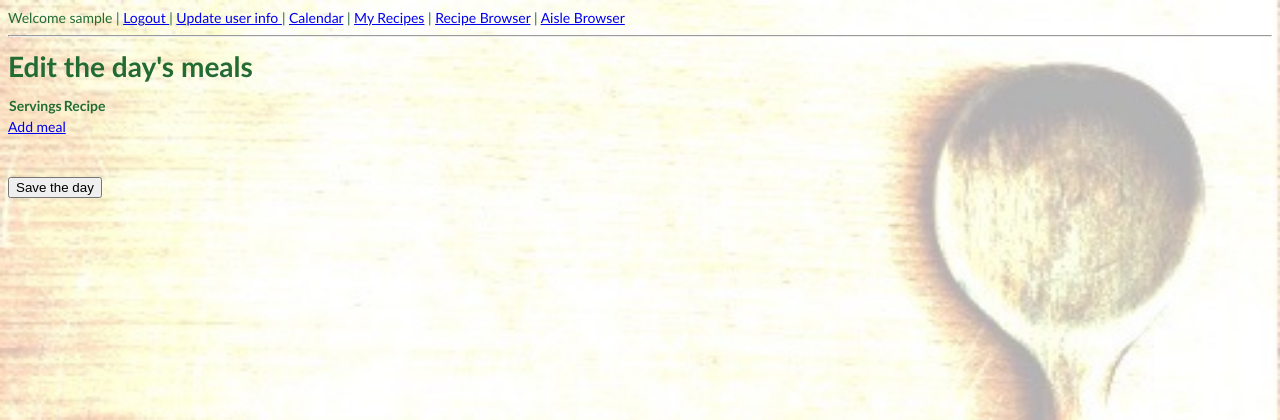
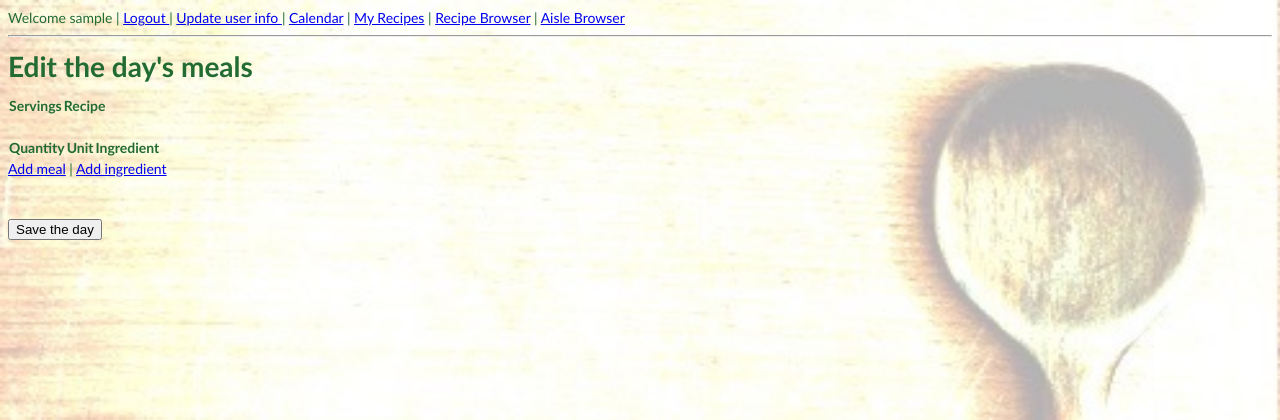
Before and after one commit to jessebutterfield/recipes, a Django app: page /mealplanner/1/1/1/ in a window 1280 px wide. Shown: the top 420 px of the page. Run offline with Django 3.2, Linux system fonts and the light colour scheme; a user stored in the database is signed in; tables that the repository leaves empty hold one stand-in row (values such as "Sample post"); lists and menus that the app fills with data are empty.

Commit message:
added ability to add ingredients on the day itself

```diff
--- a/mealplanner/admin.py
+++ b/mealplanner/admin.py
@@ -2,7 +2,7 @@ from django.contrib import admin
 
 # Register your models here.
 
-from .models import Recipe, RecipeIngredient, Ingredient, Meal, UserSettings, Aisle
+from .models import Recipe, RecipeIngredient, Ingredient, Meal, UserSettings, Aisle, DayIngredient
 
 admin.site.register(Recipe)
 admin.site.register(RecipeIngredient)
@@ -10,3 +10,4 @@ admin.site.register(Ingredient)
 admin.site.register(Meal)
 admin.site.register(UserSettings)
 admin.site.register(Aisle)
+admin.site.register(DayIngredient)
--- a/mealplanner/models.py
+++ b/mealplanner/models.py
@@ -59,6 +59,16 @@ class RecipeIngredient(models.Model):
         newRecipeIng.unit = self.unit
         return newRecipeIng
 
+class DayIngredient(models.Model):
+    user = models.ForeignKey(User)
+    ingredient = models.ForeignKey(Ingredient, null=True)
+    date = models.DateField()
+    quantity = models.FloatField()
+    unit = models.CharField(max_length=50)
+
+    def __str__(self):
+        return str(self.ingredient.name)
+
 class Meal(models.Model):
     user = models.ForeignKey(User)
     date = models.DateField()
--- a/mealplanner/templates/mealplanner/editDay.html
+++ b/mealplanner/templates/mealplanner/editDay.html
@@ -70,9 +70,69 @@
             return input;
         }
 
+        var ingredient_fields = ["quantity","unit","name"];
+
+        function addIngredient(ingredient){
+            var table = document.getElementById("ingredient-container");
+            var number = table.rows.length;
+            var index = number - 1;
+
+            // set the total number of ingredients
+            var form_number = document.getElementById("num-ingredient");
+            form_number.setAttribute("value",number);
+
+            //Add new input fields
+            var row = table.insertRow();
+            for	(i = 0; i < ingredient_fields.length; i++) {
+    			var cell = row.insertCell();
+            	var input = document.createElement("input");
+            	if(!(typeof ingredient === 'undefined')){
+            		input.value = ingredient[ingredient_fields[i]];
+            	}
+            	if(ingredient_fields[i] == "quantity"){
+            		input.type = "number";
+					// Add limits to number field
+		            input.setAttribute("step", "any");
+		            input.setAttribute("min", "0");
+            	} else {
+            		input.type = "text";
+            	}
+            	cell.appendChild(input);
+			}
+
+            //Add delete button
+            var cell = row.insertCell();
+            var d = document.createElement("p");
+            d.setAttribute("onclick","deleteIngredient(this)");
+            d.innerHTML = "x";
+            d.setAttribute("style","color:blue");
+            d.setAttribute("class", "del");
+            cell.appendChild(d);
+        }
+
+        function deleteIngredient(deleteButton){
+        	console.log(deleteButton);
+        	var row = deleteButton.parentNode.parentNode;
+        	var table = row.parentNode;
+        	console.log(row);
+        	table.removeChild(row);
+
+			//decrease the total number of ingredients
+			var form_number = document.getElementById("num-ingredient");
+            form_number.setAttribute("value",table.rows.length - 1);
+        }
+
         function onLoad() {
 	        {% for meal in meals.all %}
         		addMeal({{ meal.servings }}, "{{ meal.recipe.name }}")
+	    	{% endfor %}
+
+	    	var ingredient = {};
+	        {% for dayIngredient in dayIngredients.all %}
+        		ingredient.quantity = "{{dayIngredient.quantity}}";
+	    		ingredient.unit = "{{dayIngredient.unit}}";
+	    		ingredient.name = "{{dayIngredient.ingredient.name}}";
+	    		addIngredient(ingredient)
 	    	{% endfor %}
         }
 
@@ -82,6 +142,13 @@
         		var row = table.rows[i];
         		for (j = 0; j < meal_fields.length; j++) {
         			row.childNodes[j].childNodes[0].setAttribute("name", "meal_" + meal_fields[j] + "-" + (i-1));
+        		}
+        	}
+        	table = document.getElementById("ingredient-container");
+        	for (i = 1; i < table.rows.length; i++) {
+        		var row = table.rows[i];
+        		for (j = 0; j < ingredient_fields.length; j++) {
+        			row.childNodes[j].childNodes[0].setAttribute("name", "ingredient_" + ingredient_fields[j] + "-" + (i-1));
         		}
         	}
         }
@@ -95,7 +162,12 @@
 	    	<tr><th>Servings</th><th>Recipe</th></tr>
 			<input id="num-meals" type="hidden" name="num_meals" value="0"/>
     	</table>
-    	<a href="#" id="filldetails" onclick="addMeal()">Add meal</a>
+    	<br>
+    	<table id="ingredient-container">
+	    	<tr><th>Quantity</th><th>Unit</th><th>Ingredient</th></tr>
+			<input id="num-ingredient" type="hidden" name="num_ingredients" value="0"/>
+    	</table>
+    	<a href="#" id="filldetails" onclick="addMeal()">Add meal</a> | <a href="#" id="filldetails" onclick="addIngredient()">Add ingredient</a>
     	<br>
     	<br>
     	<br>
--- a/mealplanner/templates/mealplanner/editRecipe.html
+++ b/mealplanner/templates/mealplanner/editRecipe.html
@@ -4,6 +4,7 @@
 
 	<script type="text/javascript">
 		var ingredient_fields = ["quantity","unit","name"];
+
     	function addIngredient(ingredient){
             var table = document.getElementById("ingredient-container");
             var number = table.rows.length;
--- a/mealplanner/views.py
+++ b/mealplanner/views.py
@@ -10,7 +10,7 @@ from django.db.models import Max, F
 
 from datetime import datetime,date,timedelta
 
-from mealplanner.models import Recipe, RecipeIngredient, Ingredient, Meal, Aisle, UserSettings
+from mealplanner.models import Recipe, RecipeIngredient, Ingredient, Meal, UserSettings, Aisle, DayIngredient
 from mealplanner.forms import recipe_name_form_factory, info_form_factory, signup_form, generate_list_form_factory
 
 import calendar
@@ -36,7 +36,6 @@ def myRecipeEditor(request):
 
 def recipeEditor(request, user_id):
     author = User.objects.get(id=user_id)
-    print(user_id)
     recipe_list = Recipe.objects.filter(author = author).order_by('name')
     template = loader.get_template('mealplanner/recipeEditor.html')
     context = {
@@ -236,6 +235,7 @@ def generateListFromForm(request,form):
     for aisle in sortedAisles:
         aisleToIngredientToUnitToQuantity[aisle.name] = {}
 
+    # add ingredients from meals
     for meal in meals:
         for recipeingredient in meal.recipe.recipeingredient_set.all():
             # scale the ingredients of this recipe for this meal's servings
@@ -256,6 +256,25 @@ def generateListFromForm(request,form):
                 aisleToIngredientToUnitToQuantity[aisle][name][unit] = quantity
             else:
                 aisleToIngredientToUnitToQuantity[aisle][name][unit] = aisleToIngredientToUnitToQuantity[aisle][name][unit] + quantity
+
+    # add ingredients directly
+    dayIngredients = DayIngredient.objects.filter(user=request.user, date__range=[ start, end])
+    for dayIngredient in dayIngredients:
+        if (not dayIngredient.ingredient.aisle):
+            aisle = "Not categorized"
+        else:
+            aisle = dayIngredient.ingredient.aisle.name
+        name,unit,quantity = dayIngredient.ingredient.name,dayIngredient.unit,dayIngredient.quantity
+
+        if aisle not in aisleToIngredientToUnitToQuantity:
+            aisleToIngredientToUnitToQuantity[aisle] = {}
+        if name not in aisleToIngredientToUnitToQuantity[aisle]:
+            aisleToIngredientToUnitToQuantity[aisle][name] = {}
+
+        if unit not in aisleToIngredientToUnitToQuantity[aisle][name]:
+            aisleToIngredientToUnitToQuantity[aisle][name][unit] = quantity
+        else:
+            aisleToIngredientToUnitToQuantity[aisle][name][unit] = aisleToIngredientToUnitToQuantity[aisle][name][unit] + quantity
 
 
     context = {
@@ -309,6 +328,12 @@ def month(request, year, month):
             if(entries):
                 for u in entries.all():
                     meals.append("(" + str(u.servings) + ") " + u.recipe.name)
+            entries = DayIngredient.objects.filter(date=n, user=request.user)
+            if(entries):
+                ingredientDesc = ""
+                for u in entries.all():
+                    ingredientDesc += '{0:.2g}'.format(u.quantity) + " " + u.unit + " of " + u.ingredient.name + ", "
+                meals.append(ingredientDesc[:len(ingredientDesc)-2])
             if(today.year == year and today.month == month and today.day == day):
                 current = True
 
@@ -334,11 +359,13 @@ def detailDay(request, year, month, day):
     editDay = date(year,month,day)
 
     meals = Meal.objects.filter(date=editDay, user=request.user)
+    dayIngredients = DayIngredient.objects.filter(date=editDay, user=request.user)
     userSettings = UserSettings.objects.get(user=request.user)
     recipes = Recipe.objects.filter(author=request.user)
     context = {
         'user': request.user,
         'meals': meals,
+        'dayIngredients': dayIngredients,
         'recipes': recipes,
         'editDay': editDay,
         'defaultServings': userSettings.defaultServings
@@ -347,7 +374,6 @@ def detailDay(request, year, month, day):
 
 @login_required
 def saveDay(request, year, month, day):
-
     if request.method == 'POST':
         saveDayMeals(request, year, month, day)
 
@@ -357,9 +383,9 @@ def saveDayMeals(request, year, month, day):
     year, month, day = int(year), int(month), int(day)
     editDay = date(year,month,day)
 
+    # save the meals
     num_meals = int(request.POST['num_meals'])
     mealsToSave = []
-
     for i in range(num_meals):
         # get the Recipe
         recipeName = request.POST['meal_recipe-' + str(i)]
@@ -387,6 +413,25 @@ def saveDayMeals(request, year, month, day):
     Meal.objects.filter(user=request.user, date=editDay).all().delete()
     for meal in mealsToSave:
         meal.save()
+
+    # save the day's ingredients
+    num_ingredients = int(request.POST['num_ingredients'])
+    dayIngredientsToSave = []
+    for i in range(num_ingredients):
+        name = request.POST['ingredient_name-' + str(i)]
+        dayIngredient = DayIngredient()
+        dayIngredient.user = request.user
+        dayIngredient.date = editDay
+        [ingredient,_] = Ingredient.objects.get_or_create(user=request.user,name=name)
+        dayIngredient.ingredient = ingredient
+        dayIngredient.quantity = float(request.POST['ingredient_quantity-' + str(i)])
+        dayIngredient.unit = request.POST['ingredient_unit-' + str(i)]
+        dayIngredientsToSave.append(dayIngredient)
+
+    # delete all current day ingredients - we'll just resave everything
+    DayIngredient.objects.filter(user=request.user, date=editDay).all().delete()
+    for dayIngredient in dayIngredientsToSave:
+        dayIngredient.save()
 
 # ----------------------------------------------------------------------------------------------------------------
 # ----------------------------------------------------------------------------------------------------------------
@@ -434,7 +479,6 @@ def saveSettings(request):
         user.save()
 
         defaultServings = form.cleaned_data['defaultServings']
-        print("----------> default servings: " + str(defaultServings))
         userSettings,_ = UserSettings.objects.get_or_create(user=user)
         userSettings.defaultServings = defaultServings
         userSettings.firstDayOfWeek = form.cleaned_data['firstDayOfWeek']
```
Also changed, not shown: mealplanner/migrations/0014_dayingredient.py (added).
